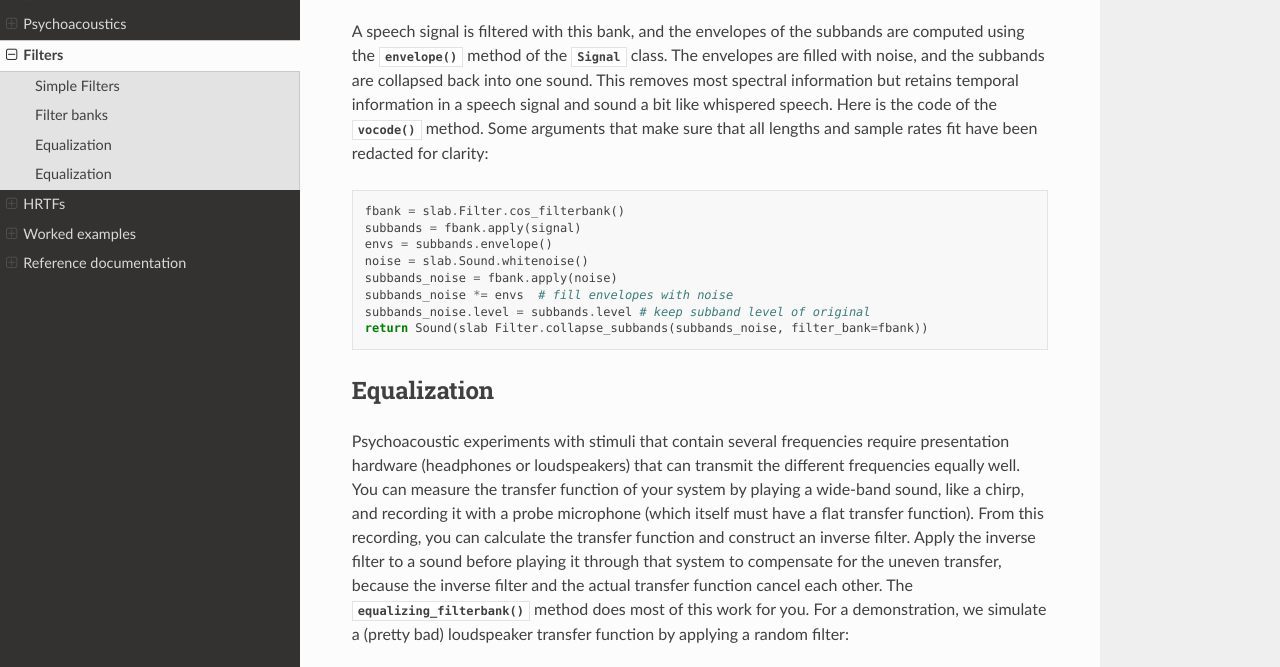
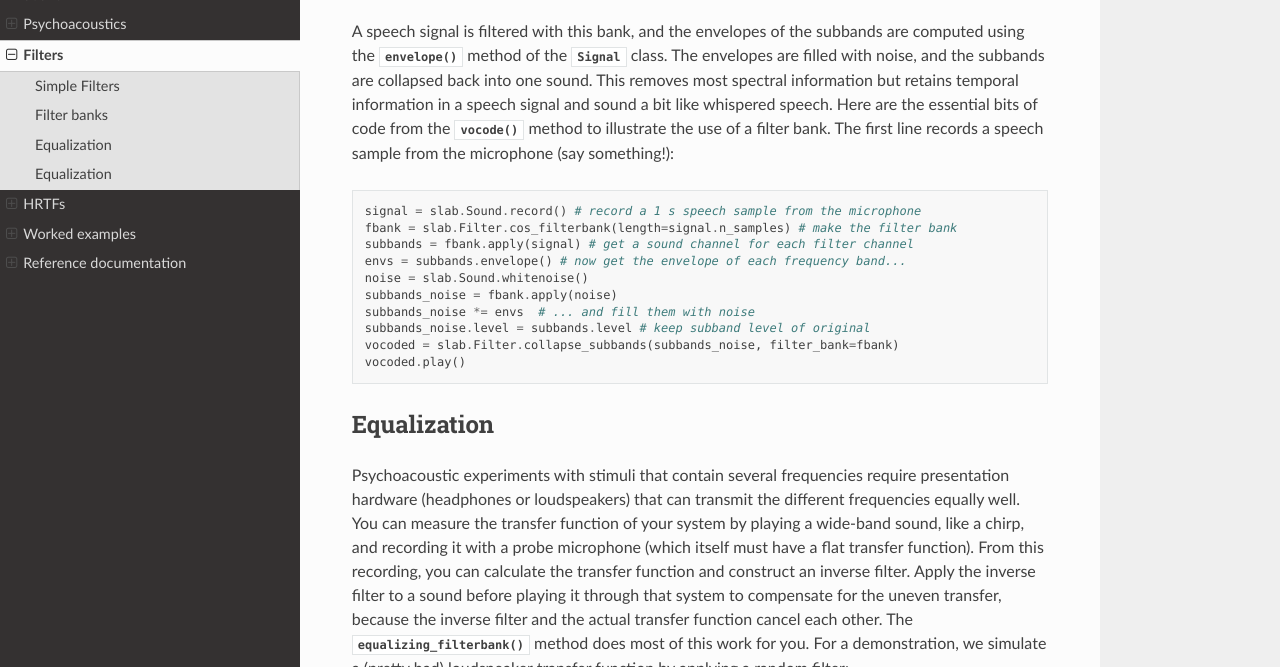
Before and after one commit to DrMarc/slab, a Sphinx documentation site: the page built from docs/filter.rst, in a window 1280 px wide and 900 px high, scrolled down 2080 px, cut to the strip 212-879 px from the top of the window. Built offline with Sphinx 7.4.7 and the Read the Docs theme 2.0.0, drawn with Linux system fonts in a browser that asks for light colours.

Commit message:
vocoding example for filter bank now reproducable

```diff
--- a/docs/filter.rst
+++ b/docs/filter.rst
@@ -96,16 +96,18 @@ If this multi-channel filter is applied to a one-channel signal, each filter cha
     fbank = slab.Filter.cos_filterbank()
     fbank.tf()
 
-A speech signal is filtered with this bank, and the envelopes of the subbands are computed using the :meth:`envelope` method of the :class:`Signal` class. The envelopes are filled with noise, and the subbands are collapsed back into one sound. This removes most spectral information but retains temporal information in a speech signal and sound a bit like whispered speech. Here is the code of the :meth:`~slab.Sound.vocode` method. Some arguments that make sure that all lengths and sample rates fit have been redacted for clarity::
+A speech signal is filtered with this bank, and the envelopes of the subbands are computed using the :meth:`envelope` method of the :class:`Signal` class. The envelopes are filled with noise, and the subbands are collapsed back into one sound. This removes most spectral information but retains temporal information in a speech signal and sound a bit like whispered speech. Here are the essential bits of code from the :meth:`~slab.Sound.vocode` method to illustrate the use of a filter bank. The first line records a speech sample from the microphone (say something!)::
 
-    fbank = slab.Filter.cos_filterbank()
-    subbands = fbank.apply(signal)
-    envs = subbands.envelope()
+    signal = slab.Sound.record() # record a 1 s speech sample from the microphone
+    fbank = slab.Filter.cos_filterbank(length=signal.n_samples) # make the filter bank
+    subbands = fbank.apply(signal) # get a sound channel for each filter channel
+    envs = subbands.envelope() # now get the envelope of each frequency band...
     noise = slab.Sound.whitenoise()
     subbands_noise = fbank.apply(noise)
-    subbands_noise *= envs  # fill envelopes with noise
+    subbands_noise *= envs  # ... and fill them with noise
     subbands_noise.level = subbands.level # keep subband level of original
-    return Sound(slab Filter.collapse_subbands(subbands_noise, filter_bank=fbank))
+    vocoded = slab.Filter.collapse_subbands(subbands_noise, filter_bank=fbank)
+    vocoded.play()
 
 
 Equalization
```
